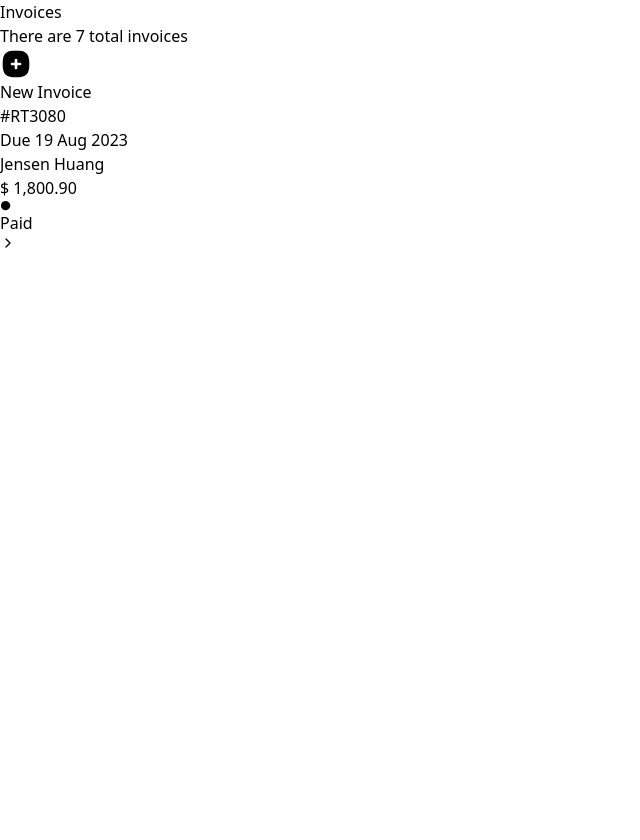
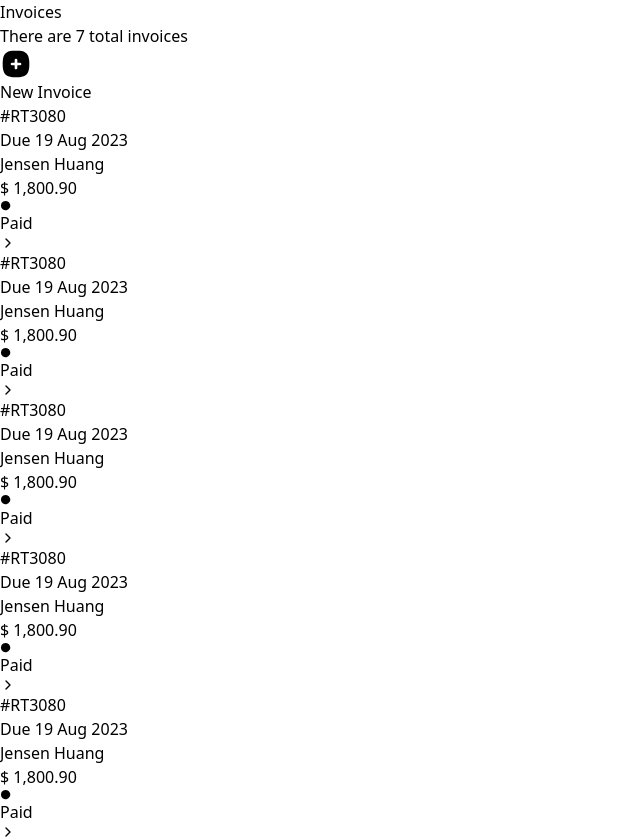
Before and after one commit to victorvzn/g22-manejo-de-estados-invoice-app-app, a React (Vite) app: page / in a window 1280 px wide. Shown: the whole page, without its empty margins (0-640 px from the left). Before the commit the page ends 800 px from the top, so only its background shows below. Built offline with nearby package versions, Linux system fonts and the light colour scheme.

Commit message:
creando el componente invoice row para reutlizarlo en el listado de invoices

```diff
--- a/src/components/home-page/InvoiceList.jsx
+++ b/src/components/home-page/InvoiceList.jsx
@@ -1,26 +1,13 @@
-import { TbChevronRight, TbCircleFilled } from "react-icons/tb"
+import InvoiceRow from "./InvoiceRow"
 
 const InvoiceList = () => {
   return (
-    <main className="w-[940px] m-auto">
-      <article className="text-white flex justify-between items-center gap-3 bg-slate-700 rounded-full px-4 py-6">
-        <div className="w-20">
-          <span className="text-slate-400">#</span>
-          <span className="font-bold">RT3080</span>
-        </div>
-        <div className="w-40 font-bold">Due 19 Aug 2023</div>
-        <div className="w-40 font-bold">Jensen Huang</div>
-        <div className="w-44 text-3xl text-right">$ 1,800.90</div>
-        <div className="w-40 flex justify-center">
-          <div className="w-[120px] py-3 px-8 rounded-md text-center flex justify-between items-center gap-2 bg-emerald-400/20 text-emerald-400">
-            <TbCircleFilled size=".7rem" />
-            Paid
-          </div>
-        </div>
-        <div className="w-5">
-          <TbChevronRight />
-        </div>
-      </article>
+    <main className="w-[940px] m-auto flex flex-col gap-5">
+      <InvoiceRow />
+      <InvoiceRow />
+      <InvoiceRow />
+      <InvoiceRow />
+      <InvoiceRow />
     </main>
   )
 }
--- /dev/null
+++ b/src/components/home-page/InvoiceRow.jsx
@@ -0,0 +1,26 @@
+import { TbChevronRight, TbCircleFilled } from "react-icons/tb"
+
+const InvoiceRow = () => {
+  return (
+    <article className="text-white flex justify-between items-center gap-3 bg-slate-700 rounded-lg px-4 py-6">
+      <div className="w-20">
+        <span className="text-slate-400">#</span>
+        <span className="font-bold">RT3080</span>
+      </div>
+      <div className="w-40 font-bold">Due 19 Aug 2023</div>
+      <div className="w-40 font-bold">Jensen Huang</div>
+      <div className="w-44 text-3xl text-right">$ 1,800.90</div>
+      <div className="w-40 flex justify-center">
+        <div className="w-[120px] py-3 px-8 rounded-md text-center flex justify-between items-center gap-2 bg-emerald-400/20 text-emerald-400">
+          <TbCircleFilled size=".7rem" />
+          Paid
+        </div>
+      </div>
+      <div className="w-5 cursor-pointer">
+        <TbChevronRight />
+      </div>
+    </article>
+  )
+}
+
+export default InvoiceRow
```
